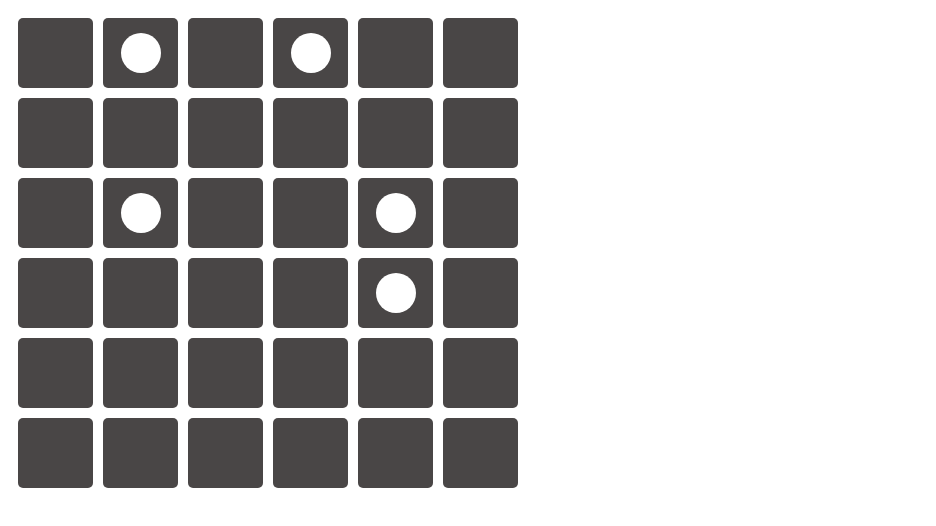
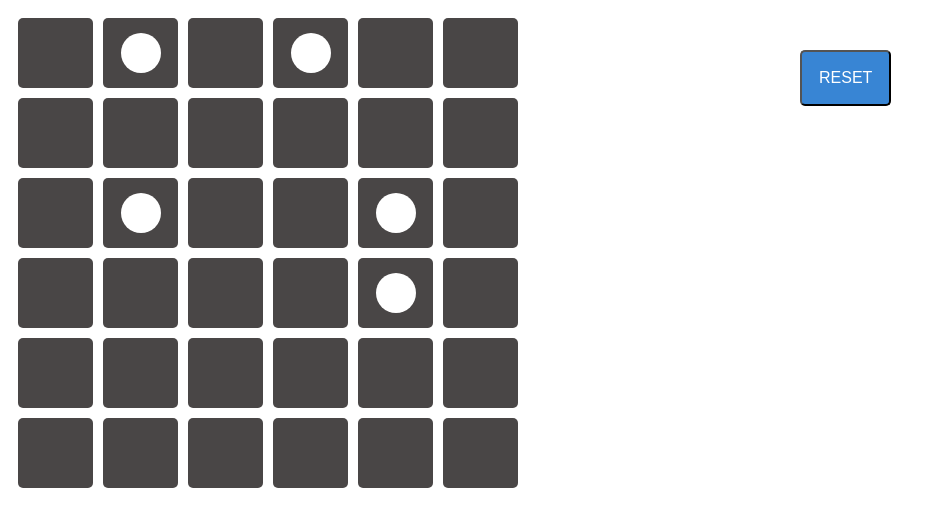
Before and after one commit to debanjan-Github/memory-game, a plain HTML site: page index.html in a window 1280 px wide. Shown: the whole page, without its empty margins (0-936 px from the left). Drawn offline with Linux system fonts and the light colour scheme.

Commit message:
memoryGameCommit3

```diff
--- a/css/game.css
+++ b/css/game.css
@@ -30,3 +30,18 @@
   	top: 50%;
   	transform: translate(-50%, -50%);
 }
+#reset_button {
+	padding: 17px;
+    background: #3885d4;
+    border-radius: 5px;
+    float: right;
+    position: absolute;
+    font-size: 16px;
+    color: white;
+    left: 800px;
+    top: 50px;
+    cursor: pointer;
+}
+#reset_button:hover {
+	background: #9cbbdb;
+}
--- a/index.html
+++ b/index.html
@@ -6,8 +6,7 @@
 	<script type="text/javascript" src="./js/game.js"></script>
 </head>
 <body>
-	<div id="content_wrapper" class="main-div">
-
-	</div>
+	<div id="content_wrapper" class="main-div"></div>
+	<button id="reset_button">RESET</button>
 </body>
 </html>
--- a/js/game.js
+++ b/js/game.js
@@ -9,6 +9,10 @@ function selectRandomMemoryLocations() {
 	});
 	var circles = localStorage.getItem('circles') || localStorage.setItem('circles', 5);
 	return shuffled.slice(0, circles || 5);
+}
+function resetClickHandler(e) {
+	localStorage.removeItem('circles');
+	window.location.reload();
 }
 function wrapperClickHandler(e) {
 	var target = e.target;
@@ -36,13 +40,15 @@ function wrapperClickHandler(e) {
 window.onload = function(e) {
 	var i = 0;
 	var wrapperDiv = document.getElementById('content_wrapper');
+	var reset = document.getElementById('reset_button');
 	while (i < rows*columns) {
 		var template ='<div id="memory_box_'+i+'" class="memory-box"></div>'
 
 		wrapperDiv.innerHTML += template;
 		i++;
 	}
-	wrapperDiv.addEventListener('click', wrapperClickHandler)
+	wrapperDiv.addEventListener('click', wrapperClickHandler);
+	reset.addEventListener('click', resetClickHandler);
 	var randomLocations = selectRandomMemoryLocations();
 
 	randomLocations.forEach(function(element) {
```
